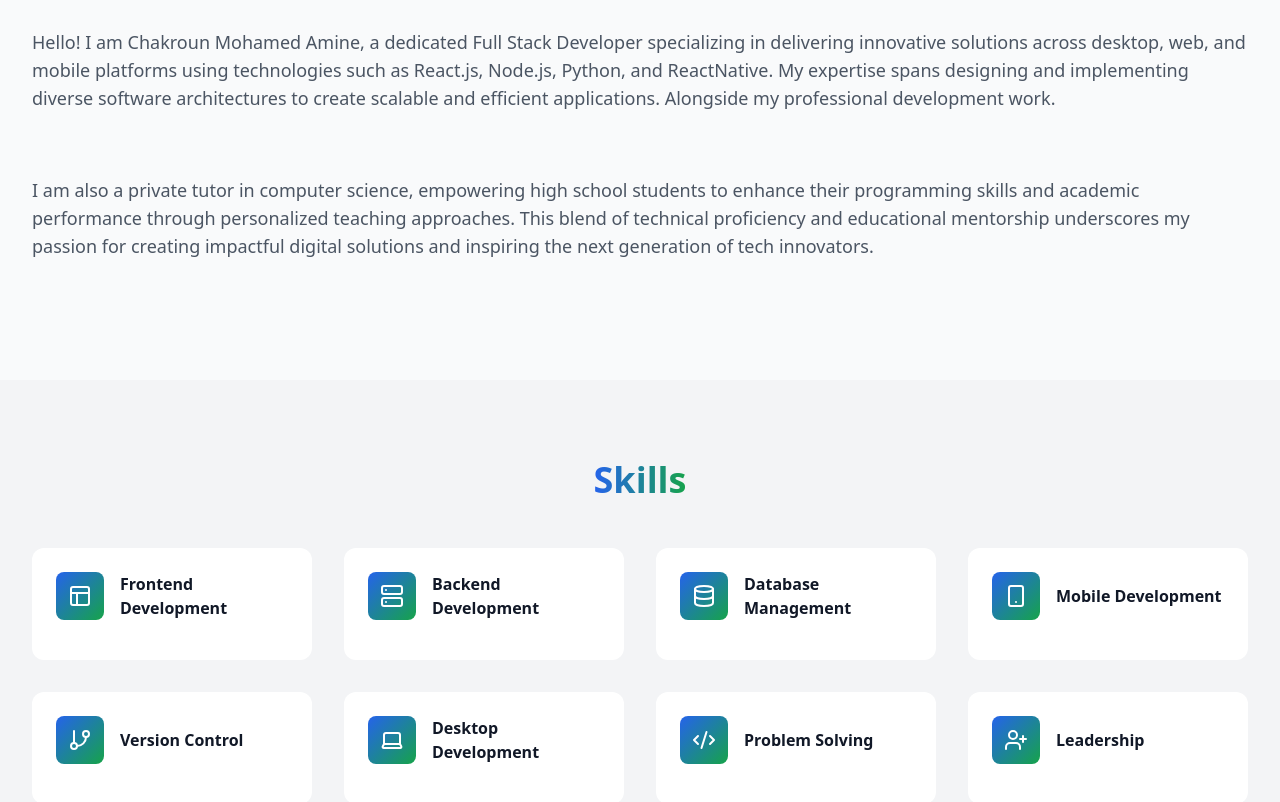
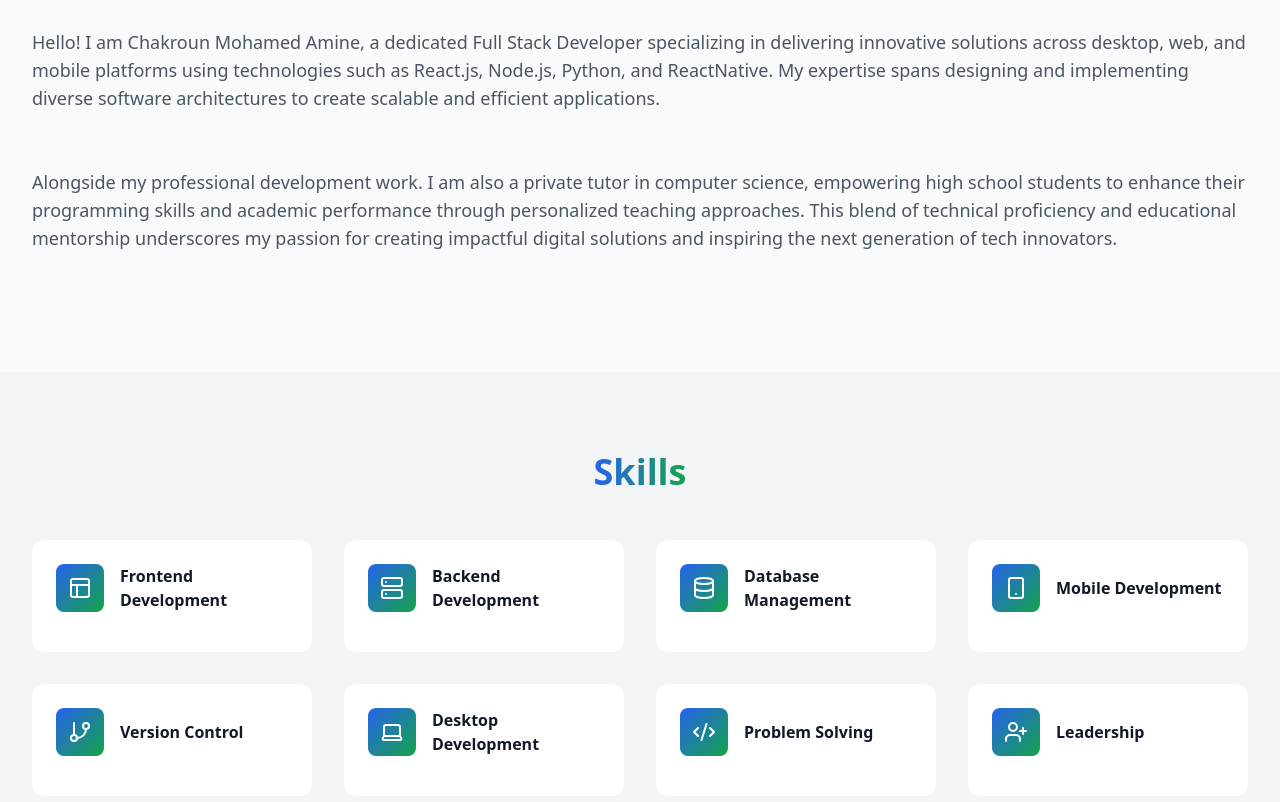
Before and after one commit to Med-1-Amine-9-Chakroun/AmineChakroun, a React (Vite) app: page / in a window 1280 px wide. Shown: the part 1020-1822 px from the top of the page. Built offline with nearby package versions, Linux system fonts and the light colour scheme.

Commit message:
Fixing about section

```diff
--- a/src/components/About.tsx
+++ b/src/components/About.tsx
@@ -25,17 +25,18 @@ export default function About() {
             and mobile platforms using technologies such as React.js, Node.js,
             Python, and ReactNative. My expertise spans designing and
             implementing diverse software architectures to create scalable and
-            efficient applications. Alongside my professional development work.
+            efficient applications.
           </p>
-          <div className="py-2 bg-gray-50 dark:bg-gray-800 "></div>
+          <div className="py-1 bg-gray-50 dark:bg-gray-800 "></div>
 
           <p className="text-lg text-gray-600 dark:text-gray-300">
-            I am also a private tutor in computer science, empowering high
-            school students to enhance their programming skills and academic
-            performance through personalized teaching approaches. This blend of
-            technical proficiency and educational mentorship underscores my
-            passion for creating impactful digital solutions and inspiring the
-            next generation of tech innovators.
+            Alongside my professional development work. I am also a private
+            tutor in computer science, empowering high school students to
+            enhance their programming skills and academic performance through
+            personalized teaching approaches. This blend of technical
+            proficiency and educational mentorship underscores my passion for
+            creating impactful digital solutions and inspiring the next
+            generation of tech innovators.
           </p>
         </div>
       </div>
```
Also changed, not shown: 1 other file (tests, documents, lock files or other folders).
